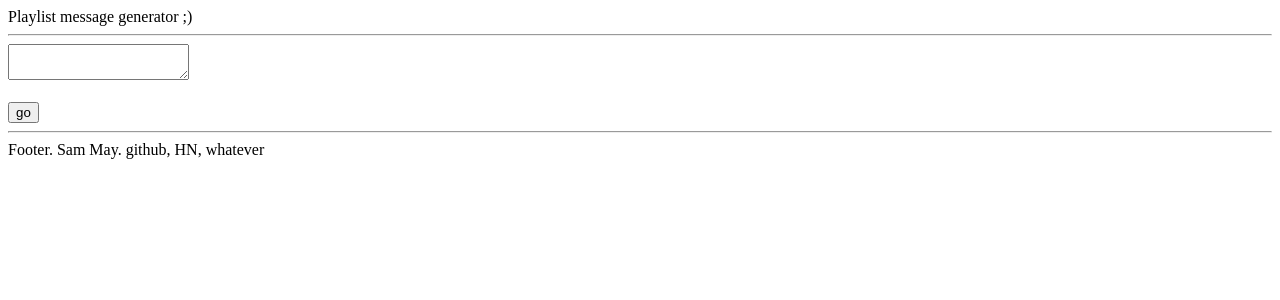
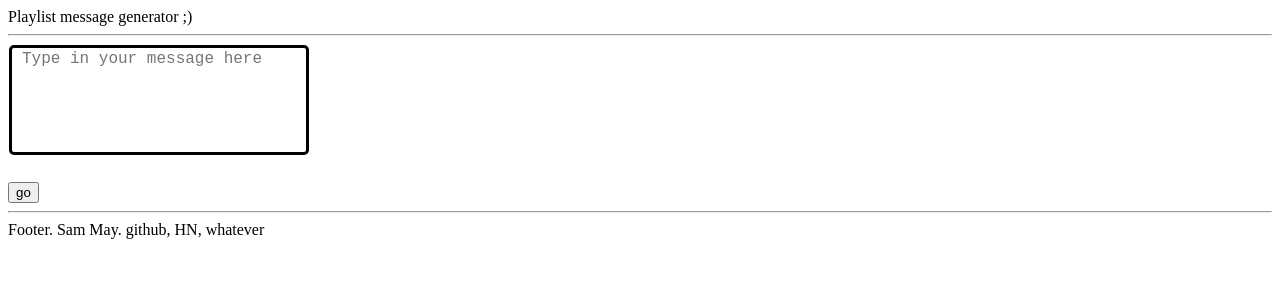
Before and after one commit to samrmay/spotify-playlist-message-generator, a React app: page / in a window 1280 px wide. Shown: the top 300 px of the page. Built offline with nearby package versions, Linux system fonts and the light colour scheme.

Commit message:
Custom textfield

```diff
--- /dev/null
+++ b/src/components/Body/TextField/index.jsx
@@ -0,0 +1,51 @@
+import React from 'react';
+import styles from './styles.css';
+
+class TextField extends React.Component {
+  constructor(props) {
+    super(props);
+    this.state = {
+      isFocused: false,
+    };
+    this.handleChange = this.handleChange.bind(this);
+    this.handleFocusBlur = this.handleFocusBlur.bind(this);
+  }
+
+  handleFocusBlur(event) {
+    const { type } = event;
+    this.setState({ isFocused: type == 'blur' ? false : true });
+  }
+
+  handleChange(event) {
+    this.props.handleChange(this.props.name, event.target.value);
+  }
+
+  render() {
+    const { height, width, value, placeholder, isPassword } = this.props;
+    return (
+      <div className={styles.textFieldContainer} style={{ height, width }}>
+        <textarea
+          className={styles.textInput}
+          style={{ height: height }}
+          placeholder={placeholder}
+          value={value}
+          onChange={this.handleChange}
+          type={isPassword ? 'password' : 'text'}
+          onFocus={this.handleFocusBlur}
+          onBlur={this.handleFocusBlur}
+        />
+      </div>
+    );
+  }
+}
+
+TextField.defaultProps = {
+  handleChange: (name, value) => '',
+  height: 20,
+  width: '100%',
+  value: '',
+  name: '',
+  isPassword: false,
+};
+
+export default TextField;
--- /dev/null
+++ b/src/components/Body/TextField/styles.css
@@ -0,0 +1,25 @@
+.textFieldContainer {
+  border-radius: 4px;
+  position: relative;
+  transition: 0.3s all;
+  padding: 1px;
+  display: flex;
+}
+
+.textInput {
+  border-color: black;
+  border-width: 3px;
+  border-style: solid;
+  border-radius: 5px;
+  background-color: transparent;
+  width: 100%;
+  font-size: 16px;
+  padding-left: 10px;
+  padding-right: 10px;
+  resize: none;
+}
+
+.textInput:focus {
+  border-color: #32a84c;
+  outline: none;
+}
--- a/src/components/Body/index.jsx
+++ b/src/components/Body/index.jsx
@@ -1,6 +1,8 @@
 import React from 'react'
 import MockPlaylist from './MockPlaylist'
+import TextField from './TextField'
 import {getAccessToken, generateSongSequence} from '../../services/spotify'
+import styles from './styles.css'
 
 class Body extends React.Component {
     constructor(props) {
@@ -16,8 +18,7 @@ class Body extends React.Component {
         this.searchSong = this.searchSong.bind(this)
     }
 
-    handleChange(e) {
-        const {name, value} = e.target
+    handleChange(name, value) {
         this.setState({[name]: value})
     }
 
@@ -27,7 +28,7 @@ class Body extends React.Component {
 
     searchSong() {
         this.setState({songsReturned: [], spotifyQueried: true})
-        this.getAccess().then(response => {
+        this.getAccess().then(_ => {
             generateSongSequence(this.state.message, this.state.accessToken).then(response => {
                 this.setState({songsReturned: response})
             })
@@ -35,10 +36,17 @@ class Body extends React.Component {
     }
 
     render() {
-        const {spotifyQueried, songsReturned} = this.state
+        const {spotifyQueried, songsReturned, message} = this.state
         return(
             <div>
-                <textarea name='message' value={this.state.message} onChange={this.handleChange}/>
+                <TextField
+                    handleChange={this.handleChange}
+                    name='message'
+                    placeholder='Type in your message here'
+                    height='100px'
+                    width='300px'
+                    value={message}
+                    />
                 <br />
                 <br />
                 <button onClick={this.searchSong}>go</button>
--- a/src/components/Body/styles.css
+++ b/src/components/Body/styles.css
@@ -0,0 +1,8 @@
+.stringInput {
+  width: 400px;
+  height: 200px;
+  resize: none;
+}
+.stringInput:focus {
+  outline: none;
+}
```
